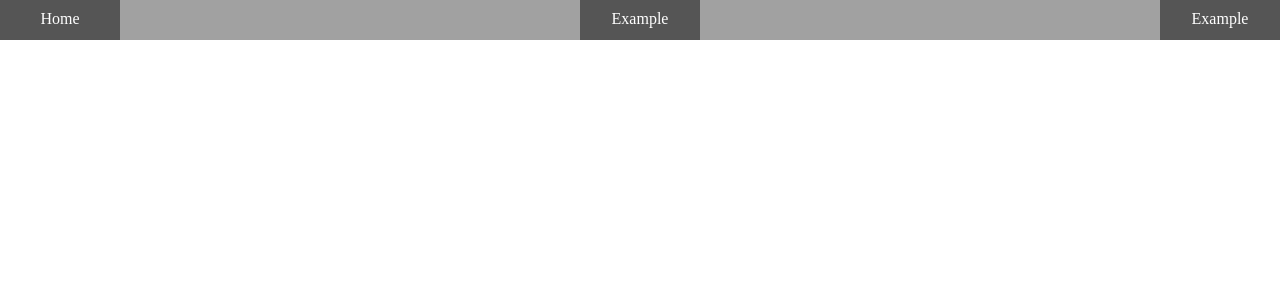
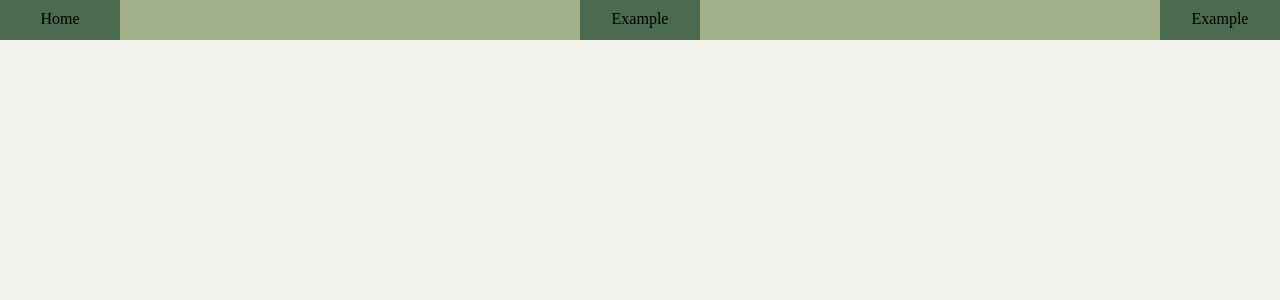
Before and after one commit to TheStrgamer/Fullstack-Frontend, a Vue app: page / in a window 1280 px wide. Shown: the top 300 px of the page. Built offline with nearby package versions, Linux system fonts and the light colour scheme; the HTML template or start-up script is replaced by a standard one.

Commit message:
Refactor: main css uses color palette

```diff
--- a/src/assets/main.css
+++ b/src/assets/main.css
@@ -3,11 +3,12 @@
 body {
   margin: 0;
   padding: 0;
+  background-color: var(--background);
 }
 /* TODO make navbar better */
 .navbar {
-  background-color: #a1a1a1;
-  color: white;
+  background-color: var(--accent);
+  color: var(--text-light);
   display: flex;
   justify-content: space-between;
   position: fixed;
@@ -17,15 +18,16 @@ body {
   top: 0px;
 }
 .navbar a {
-  color: white;
+  color: var(--text-light);
   text-decoration: none;
   padding: 10px;
   min-width: 100px;
   text-align: center;
-  background-color: #555;
+  background-color: var(--primary);
 
 }
 
 .main {
-  margin-top: 50px;
+  margin-top: 40px;
+  background-color: var(--background);
 }
```
